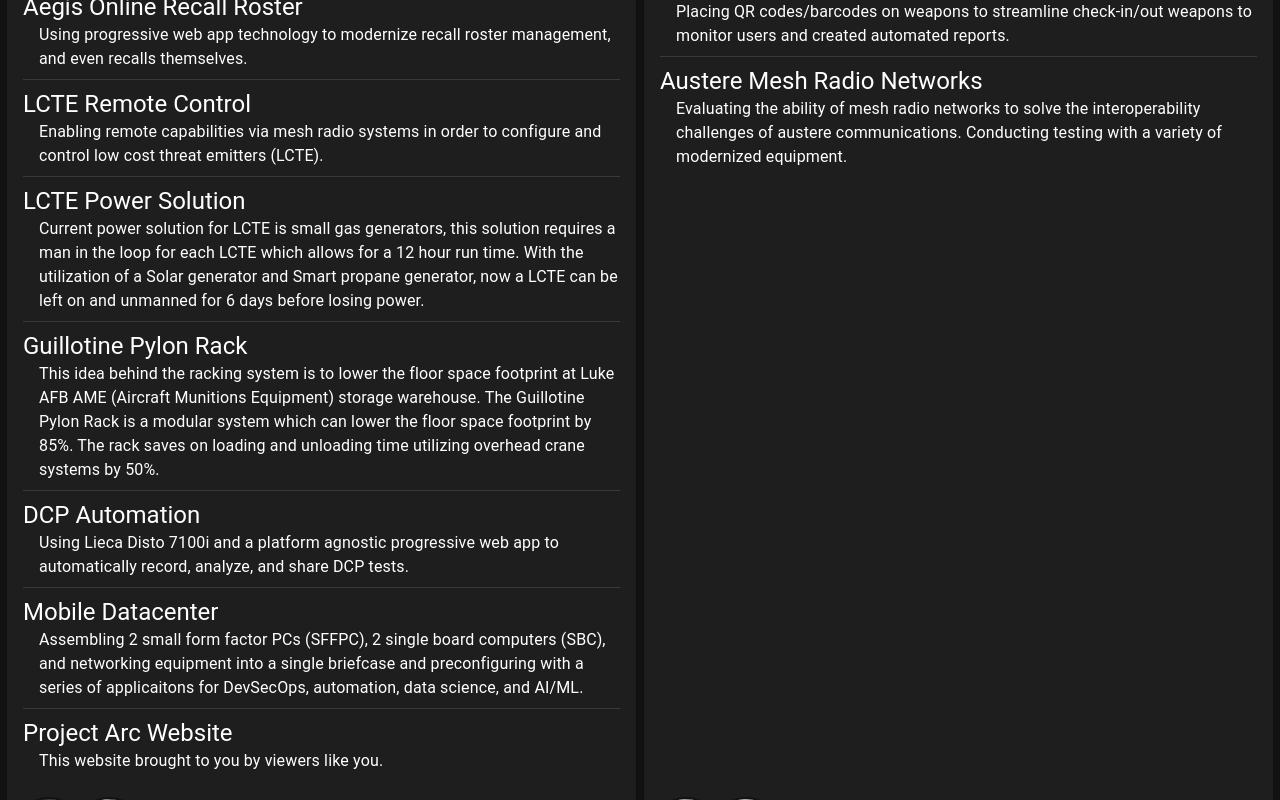
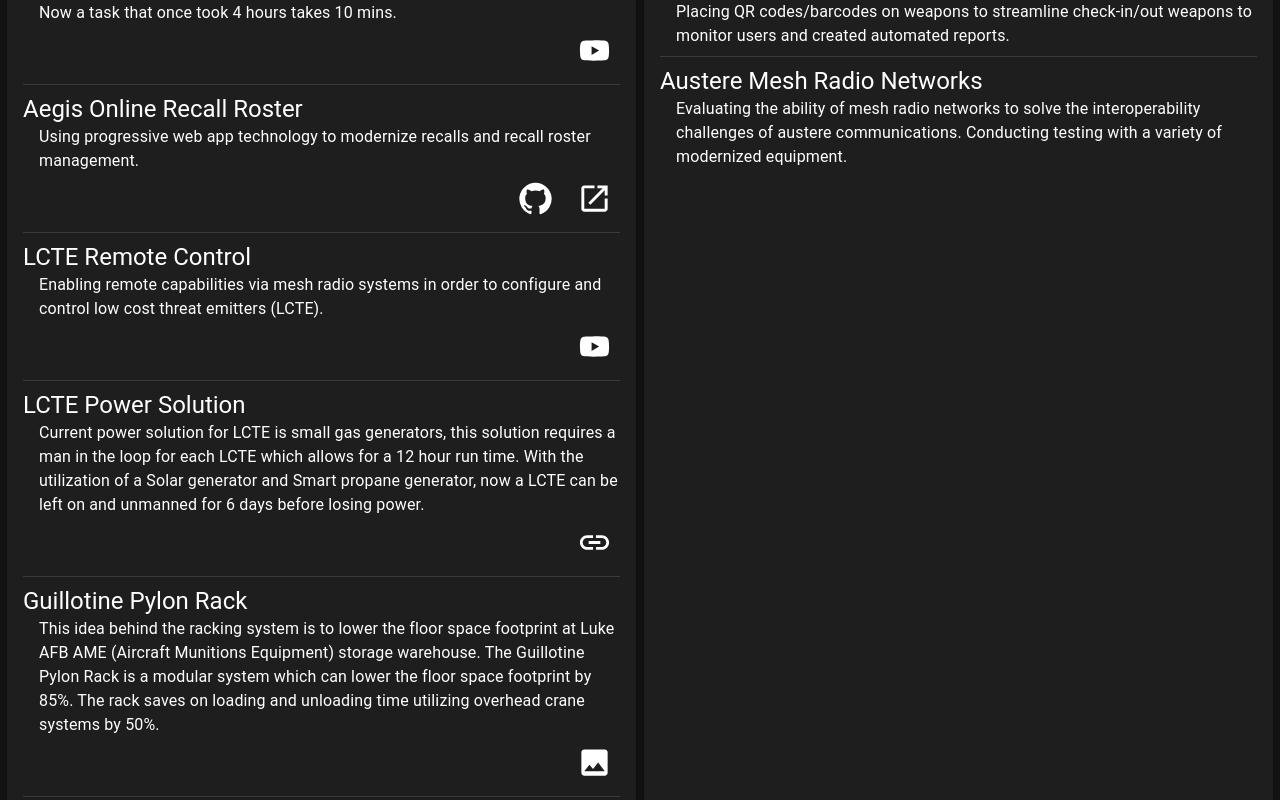
Before and after one commit to USAF-Project-Arc/USAF-Project-Arc.github.io, a React (Create React App) app: page /content in a window 1280 px wide. Shown: the part 940-1740 px from the top of the page. Built offline with nearby package versions, Linux system fonts and the light colour scheme.

Commit message:
add icon buttons to projects

```diff
--- /dev/null
+++ b/src/content/team/LabeledIconButton.js
@@ -0,0 +1,31 @@
+// React
+import React from 'react'
+
+// MUI
+import { IconButton, Tooltip } from '@mui/material'
+
+function LabeledIconButton(props) {
+    const {
+        label,
+        url
+    } = props
+
+    if (!url) {
+        return null
+    }
+    return (
+        <Tooltip
+            title={label}
+        >
+            <a href={url} target="_blank" rel="noreferrer">
+                <IconButton
+                    aria-label={label}
+                >
+                    {props.children}
+                </IconButton>
+            </a>
+        </Tooltip>
+    )
+}
+
+export default LabeledIconButton
--- a/src/content/team/ProjectsSection.js
+++ b/src/content/team/ProjectsSection.js
@@ -3,6 +3,58 @@ import React from 'react'
 
 // MUI
 import { Divider, Stack, Typography } from '@mui/material'
+
+// MUI Icons
+import ImageIcon from '@mui/icons-material/Image';
+import GitHubIcon from '@mui/icons-material/GitHub';
+import LaunchIcon from '@mui/icons-material/Launch';
+import YouTubeIcon from '@mui/icons-material/YouTube';
+import LinkIcon from '@mui/icons-material/Link';
+
+// custom
+import LabeledIconButton from './LabeledIconButton';
+
+function ProjectButtons(props) {
+
+    const buttonMappings = [
+        {
+            label: "External Link",
+            key: "external",
+            icon: <LinkIcon fontSize="large" />
+        },
+        {
+            label: "View Image",
+            key: "image",
+            icon: <ImageIcon fontSize="large" />
+        },
+        {
+            label: "View Source",
+            key: "source",
+            icon: <GitHubIcon fontSize="large" />
+        },
+        {
+            label: "Go To Application",
+            key: "demo",
+            icon: <LaunchIcon fontSize="large" />
+        },
+        {
+            label: "View Video",
+            key: "video",
+            icon: <YouTubeIcon fontSize="large" />
+        },
+    ]
+
+    return (
+        <Stack
+            spacing={1}
+            direction="row"
+            justifyContent="flex-end"
+        >
+            {buttonMappings.map(mapping => <LabeledIconButton label={mapping.label} url={props[mapping.key]} key={props.name + mapping.key}>{mapping.icon}</LabeledIconButton>)}
+        </Stack>
+    )
+}
+
 
 function ProjectInfo(props) {
     const {
@@ -13,6 +65,7 @@ function ProjectInfo(props) {
         <>
             <Typography variant="h5">{name}</Typography>
             <Typography sx={{ml: 2}}>{description}</Typography>
+            <ProjectButtons {...props} />
         </>
     )
 }
--- a/src/data/delta/56fw/projects.json
+++ b/src/data/delta/56fw/projects.json
@@ -9,11 +9,11 @@
     {
         "name": "F16 WAF (Wing Attach Fitting) Removal Tool",
         "description": "F-16 wings are held onto the aircraft with WAF mounts. These mounts are extremely hard to remove for repair of fuel leaks, and can take in the neighborhood of 2-4 hrs to remove. Project Arc team members have fabricated a steel removal tool that utilizes 3D printed rubberized covers to be a buffer zone so that the steel tool does not touch the finger brace and cause damage. Now a task that once took 4 hours takes 10 mins.",
-        "video": ""
+        "video": "https://youtube.com/shorts/n63KoEZ3TtI"
     },
     {
         "name": "Aegis Online Recall Roster",
-        "description": "Using progressive web app technology to modernize recall roster management, and even recalls themselves. ",
+        "description": "Using progressive web app technology to modernize recalls and recall roster management.",
         "demo": "https://aegis.swenson.software/",
         "source": "https://github.com/bmswens/Aegis-Frontend"
     },
@@ -30,7 +30,7 @@
     {
         "name": "Guillotine Pylon Rack",
         "description": "This idea behind the racking system is to lower the floor space footprint at Luke AFB AME (Aircraft Munitions Equipment) storage warehouse.  The Guillotine Pylon Rack is a modular system which can lower the floor space footprint by 85%. The rack saves on loading and unloading time utilizing overhead crane systems by 50%.",
-        "image": ""
+        "image": "https://imgur.com/a/r3eUisE"
     },
     {
         "name": "DCP Automation",
@@ -42,11 +42,12 @@
     {
         "name": "Mobile Datacenter",
         "description": "Assembling 2 small form factor PCs (SFFPC), 2 single board computers (SBC), and networking equipment into a single briefcase and preconfiguring with a series of applicaitons for DevSecOps, automation, data science, and AI/ML.",
-        "image": ""
+        "image": "https://imgur.com/a/jISLnQ9"
     },
     {
         "name": "Project Arc Website",
         "description": "This website brought to you by viewers like you.",
-        "source": ""
+        "image": "https://imgur.com/a/3ASJpiS",
+        "source": "https://github.com/USAF-Project-Arc/USAF-Project-Arc.github.io"
     }
 ]
```
Also changed, not shown: 1 other file (tests, documents, lock files or other folders).
